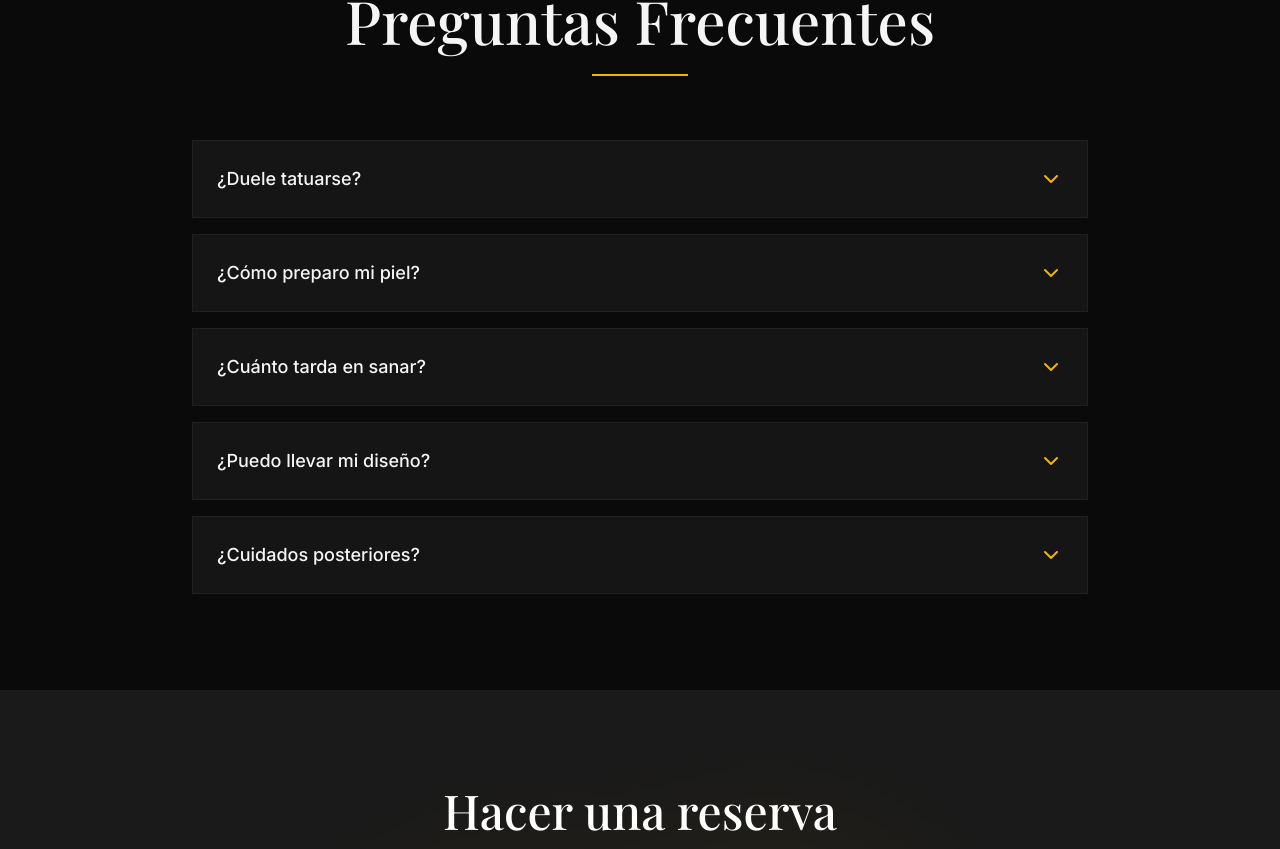
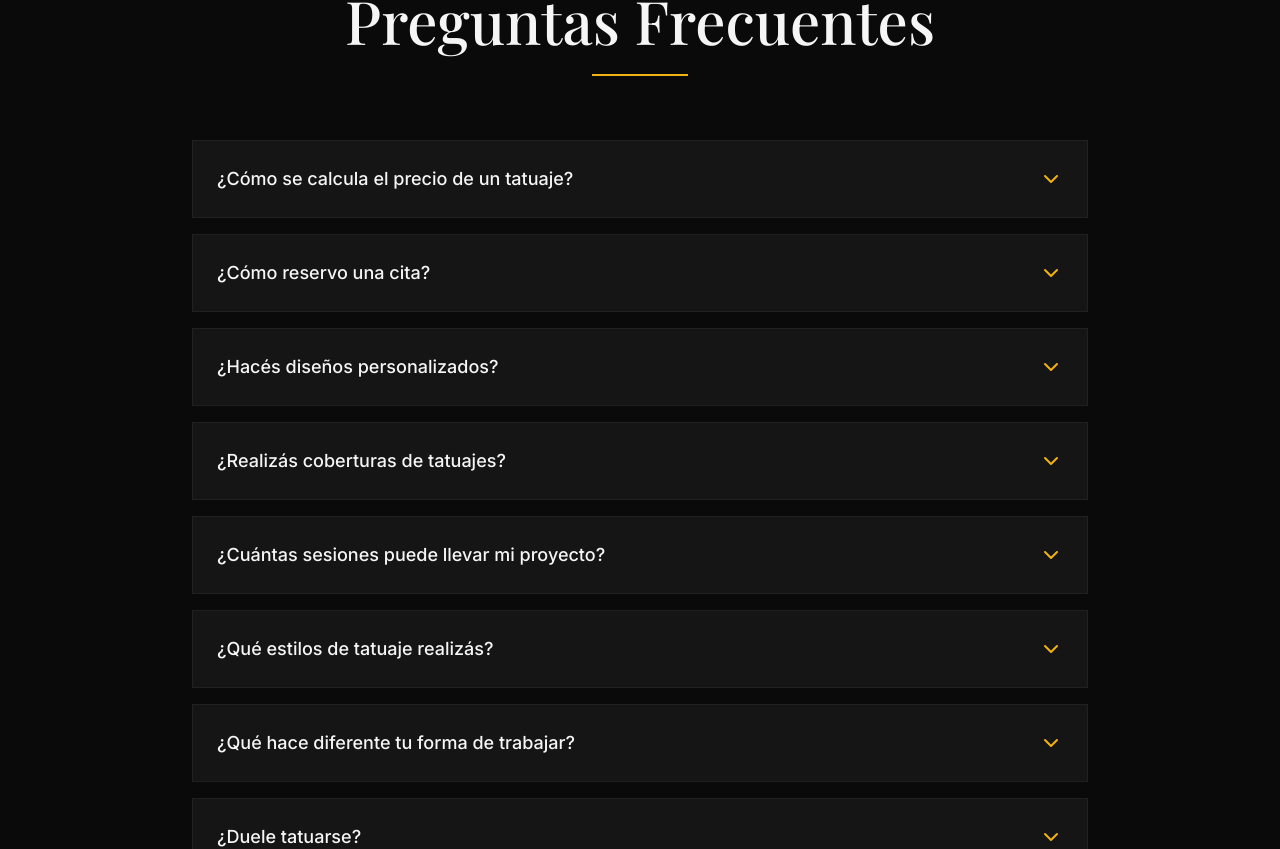
Before and after one commit to HaroldR23/stiven-tatu-frontend, a Next.js app: page / in a window 1280 px wide. Shown: the part 3254-4103 px from the top of the page. Built offline with nearby package versions, Linux system fonts and the light colour scheme; a web font is replaced by a local one.

Commit message:
cambiar las preguntas frecuentes

```diff
--- a/app/constants/index.ts
+++ b/app/constants/index.ts
@@ -318,24 +318,52 @@ export const FAQContent = {
       title: 'Preguntas Frecuentes',
       faqs: [
         {
-          question: '¿Duele tatuarse?',
-          answer: 'El nivel de dolor varía según la zona del cuerpo y la tolerancia personal. Utilizamos técnicas que minimizan las molestias y nuestros artistas trabajan con cuidado para hacer la experiencia lo más cómoda posible.'
+          question: '¿Cómo se calcula el precio de un tatuaje?',
+          answer: 'Cada proyecto es único. El presupuesto depende del tamaño, nivel de detalle, ubicación en el cuerpo y cantidad de sesiones necesarias. Antes de comenzar recibirás un presupuesto claro y sin costos ocultos.'
         },
         {
-          question: '¿Cómo preparo mi piel?',
-          answer: 'Mantén la piel hidratada días antes, evita el alcohol 24h antes de la sesión, descansa bien y come antes de tu cita. No uses cremas el día de la sesión.'
+          question: '¿Cómo reservo una cita?',
+          answer: 'Solo tenés que escribir por WhatsApp, contarme tu idea y enviar referencias si las tenés. Una vez definido el proyecto, se reserva la fecha mediante una seña que luego se descuenta del valor total del tatuaje.'
         },
         {
-          question: '¿Cuánto tarda en sanar?',
-          answer: 'La cicatrización superficial toma 2-3 semanas, mientras que la sanación completa puede tardar 2-3 meses. Sigue nuestras instrucciones de cuidado para mejores resultados.'
+          question: '¿Hacés diseños personalizados?',
+          answer: 'Sí. Cada diseño se desarrolla pensando en la persona que lo va a llevar. Mi objetivo es crear una composición que se adapte a tu anatomía, tenga buena lectura visual y conserve su calidad con el paso de los años.'
         },
         {
-          question: '¿Puedo llevar mi diseño?',
-          answer: 'Sí, puedes traer ideas y referencias. Nuestros artistas trabajarán contigo para adaptar o crear un diseño único que se ajuste a tu visión y anatomía.'
+          question: '¿Realizás coberturas de tatuajes?',
+          answer: 'Sí. Analizo cada caso de manera individual para determinar qué posibilidades existen. En muchos casos es posible transformar un tatuaje antiguo en una pieza completamente nueva, aprovechando la composición y el contraste para obtener el mejor resultado.'
         },
         {
-          question: '¿Cuidados posteriores?',
-          answer: 'Limpia suavemente con agua y jabón neutro, aplica crema especial 2-3 veces al día, evita el sol directo, no sumerjas en agua (piscinas, mar) durante 2-3 semanas.'
+          question: '¿Cuántas sesiones puede llevar mi proyecto?',
+          answer: 'Depende del tamaño y la complejidad. Algunas piezas se completan en una sola sesión y otras requieren varias para lograr el nivel de detalle y acabado que buscan mis clientes. Antes de comenzar te explicaré el plan completo.'
+        },
+        {
+          question: '¿Qué estilos de tatuaje realizás?',
+          answer: 'Estoy especializado en realismo en color, black & grey, surrealismo y composición artística. También realizo proyectos de geometría, blackwork, neotribal, anime y coberturas, siempre adaptando el diseño a cada cliente.'
+        },
+        {
+          question: '¿Qué hace diferente tu forma de trabajar?',
+          answer: 'No me limito a copiar imágenes. Cada proyecto se estudia desde la composición, la anatomía y la longevidad del tatuaje para crear una pieza personalizada que se vea bien tanto el día que se hace como muchos años después.'
+        },
+        {
+          question: '¿Duele tatuarse?',
+          answer: 'La sensación varía según la zona del cuerpo y la tolerancia al dolor de cada persona. La mayoría de mis clientes describen la experiencia como totalmente soportable. Durante la sesión hacemos pausas cuando es necesario para que estés cómodo y disfrutes el proceso.'
+        },
+        {
+          question: '¿Cómo preparo mi piel antes de la sesión?',
+          answer: 'Dormí bien la noche anterior, mantenete hidratado y comé normalmente antes de venir. Evitá consumir alcohol durante las 24 horas previas y no expongas la zona al sol. Si la piel llega en buenas condiciones, el tatuaje cicatriza mejor y el resultado es más limpio.'
+        },
+        {
+          question: '¿Cuánto tarda en cicatrizar?',
+          answer: 'La piel suele cerrar entre 2 y 4 semanas, aunque la recuperación completa de las capas profundas puede tardar algunas semanas más. Te entregaré una guía detallada de cuidados para que el tatuaje cicatrice correctamente y conserve la mejor calidad posible.'
+        },
+        {
+          question: '¿Puedo traer mi propio diseño?',
+          answer: 'Sí. Podés traer una idea, referencias o un diseño propio. Mi trabajo consiste en adaptarlo a tu anatomía, mejorar la composición y asegurar que el resultado funcione como un tatuaje de calidad y no solo como una imagen bonita.'
+        },
+        {
+          question: '¿Qué cuidados debo seguir después del tatuaje?',
+          answer: 'Durante la cicatrización es importante mantener la zona limpia e hidratada, evitar piscinas, mar, exposición al sol y no retirar las costras. Al finalizar la sesión recibirás todas las indicaciones para cuidar tu tatuaje paso a paso.'
         }
       ]
     },
@@ -343,24 +371,52 @@ export const FAQContent = {
       title: 'Frequently Asked Questions',
       faqs: [
         {
-          question: 'Does it hurt to get a tattoo?',
-          answer: 'Pain levels vary depending on body area and personal tolerance. We use techniques that minimize discomfort and our artists work carefully to make the experience as comfortable as possible.'
+          question: 'How is the price of a tattoo calculated?',
+          answer: 'Every project is unique. The quote depends on the size, level of detail, location on the body, and number of sessions required. Before we begin, you’ll receive a clear quote with no hidden costs.'
         },
         {
-          question: 'How do I prepare my skin?',
-          answer: 'Keep your skin moisturized days before, avoid alcohol 24h before the session, rest well and eat before your appointment. Don\'t use creams on the day of the session.'
+          question: 'How do I book an appointment?',
+          answer: 'Just message me on WhatsApp, tell me your idea, and send any references you have. Once the project is finalized, the date is reserved with a deposit, which is later deducted from the total cost of the tattoo.'
+        },
+        {
+          question: 'Do you create custom designs?',
+          answer: 'Yes. Each design is developed with the person who will be wearing it in mind. My goal is to create a composition that adapts to your anatomy, is visually appealing, and maintains its quality over the years.'
+        },
+        {
+          question: 'Do you cover up existing tattoos?',
+          answer: 'Yes. I analyze each case individually to determine what options are available. In many cases, it’s possible to transform an old tattoo into a completely new piece, using the composition and contrast to achieve the best result.'
+        },
+        {
+          question: 'How many sessions will my project take?',
+          answer: 'It depends on the size and complexity. Some pieces are completed in a single session, while others require several sessions to achieve the level of detail and finish my clients are looking for. I’ll explain the full plan to you before we begin.'
+        },
+        {
+          question: 'What tattoo styles do you do?',
+          answer: 'I specialize in color realism, black & gray, surrealism, and artistic composition. I also do geometric, blackwork, neo-tribal, anime, and cover-up projects, always adapting the design to each client.'
+        },
+        {
+          question: 'What makes your approach different?',
+          answer: 'I don’t just copy images. I approach each project by considering composition, anatomy, and the tattoo’s longevity to create a personalized piece that looks great both on the day it’s done and many years later.'
+        },
+        {
+          question: 'Does getting a tattoo hurt?',
+          answer: 'The sensation varies depending on the area of the body and each person’s pain tolerance. Most of my clients describe the experience as completely bearable. During the session, we take breaks as needed so you can be comfortable and enjoy the process.'
+        },
+        {
+          question: 'How do I prepare my skin before the session?',
+          answer: 'Get a good night’s sleep the night before, stay hydrated, and eat normally before coming in. Avoid alcohol for 24 hours beforehand and don’t expose the area to the sun. If your skin is in good condition, the tattoo will heal better and the result will be cleaner.'
         },
         {
           question: 'How long does it take to heal?',
-          answer: 'Superficial healing takes 2-3 weeks, while complete healing can take 2-3 months. Follow our care instructions for best results.'
+          answer: 'The skin usually heals within 2 to 4 weeks, although full recovery of the deeper layers may take a few more weeks. I’ll provide you with a detailed aftercare guide to ensure your tattoo heals properly and maintains the best possible quality.'
         },
         {
           question: 'Can I bring my own design?',
-          answer: 'Yes, you can bring ideas and references. Our artists will work with you to adapt or create a unique design that fits your vision and anatomy.'
+          answer: 'Yes. You can bring an idea, references, or your own design. My job is to adapt it to your anatomy, improve the composition, and ensure that the result works as a high-quality tattoo—not just as a pretty picture.'
         },
         {
-          question: 'Aftercare?',
-          answer: 'Gently clean with water and neutral soap, apply special cream 2-3 times a day, avoid direct sun, don\'t submerge in water (pools, sea) for 2-3 weeks.'
+          question: 'What aftercare should I follow after getting a tattoo?',
+          answer: 'During the healing process, it’s important to keep the area clean and moisturized, avoid swimming pools, the ocean, and sun exposure, and do not pick at the scabs. At the end of the session, you’ll receive step-by-step instructions on how to care for your tattoo.'
         }
       ]
     }
```
